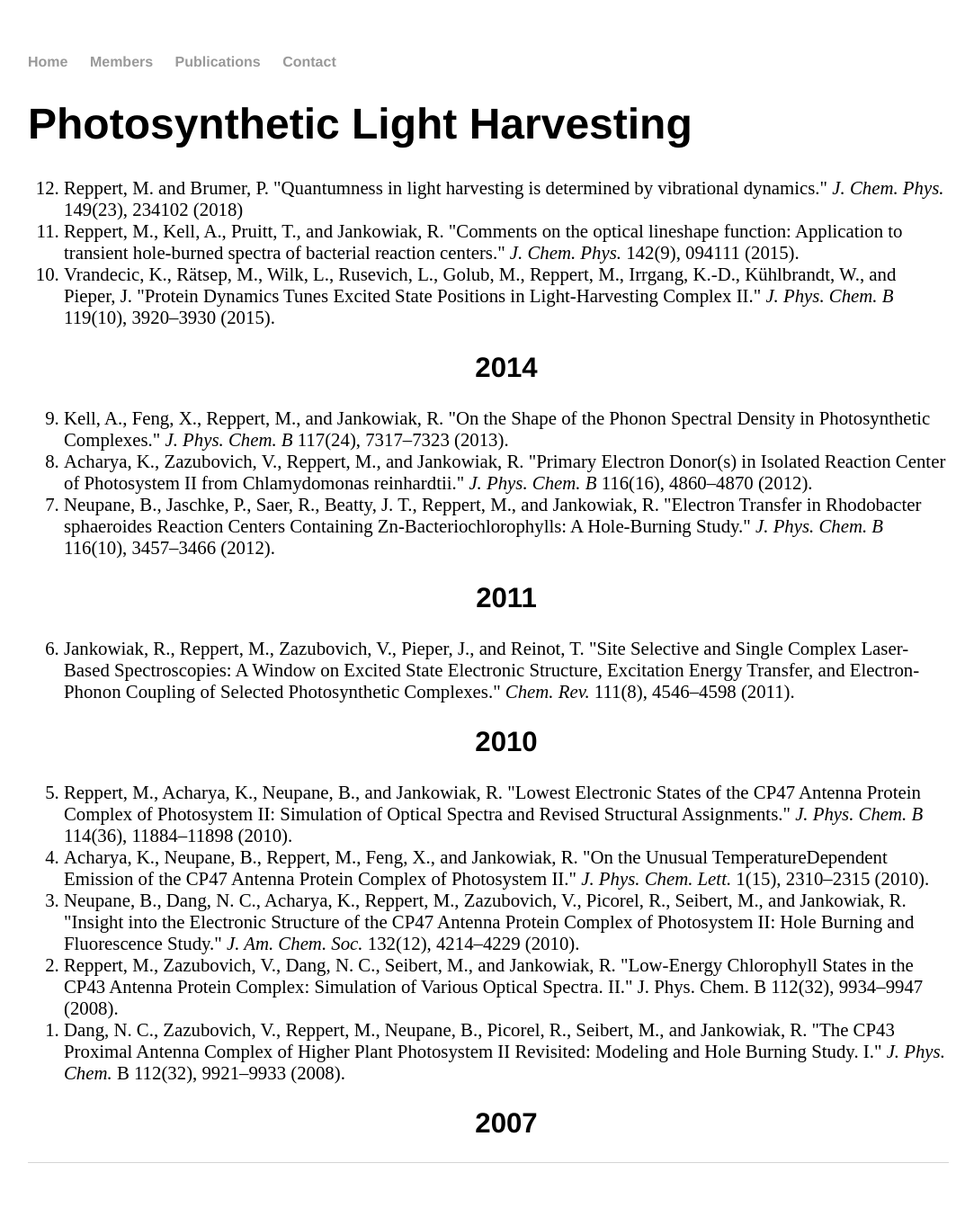
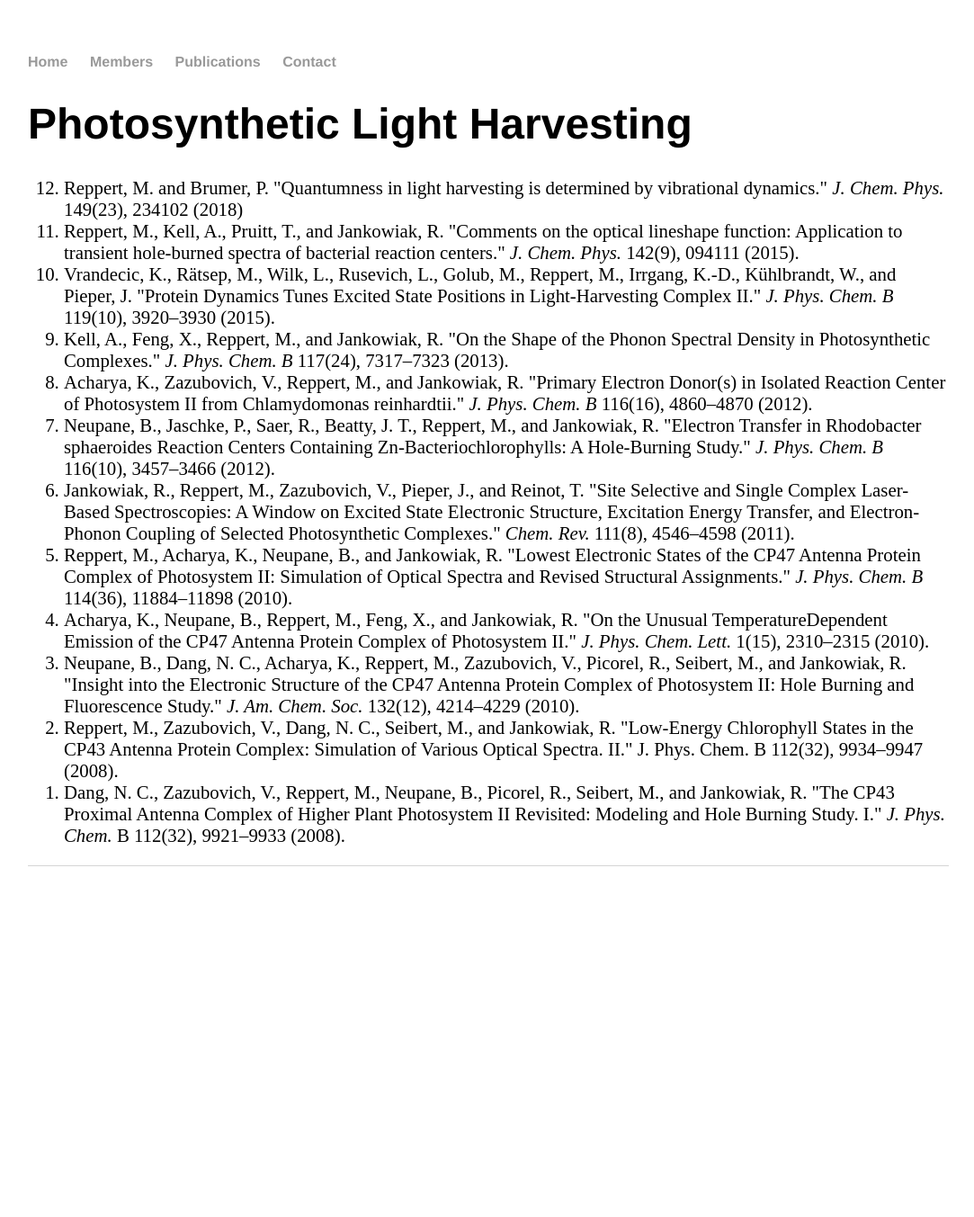
Before and after one commit to mreppert/mreppert.github.io, a Jekyll site: the page built from publications/photosynthesis/index.html, in a window 1280 px wide. Shown: the whole page at 90% size, without its empty margins (97-1180 px from the left). Built offline with Jekyll 4.4.1, drawn with Linux system fonts in a browser that asks for light colours; after the commit the page ends 1023 px from its top, so only the background shows below that.

Commit message:
Update index.html

```diff
--- a/publications/photosynthesis/index.html
+++ b/publications/photosynthesis/index.html
@@ -22,19 +22,15 @@ h2 {
   <li>Reppert, M. and Brumer, P. "Quantumness in light harvesting is determined by vibrational dynamics." <i>J. Chem. Phys.</i> 149(23), 234102 (2018)</li>
   <li>Reppert, M., Kell, A., Pruitt, T., and Jankowiak, R. "Comments on the optical lineshape function: Application to transient hole-burned spectra of bacterial reaction centers." <i>J. Chem. Phys.</i> 142(9), 094111 (2015).</li>
   <li>Vrandecic, K., R&auml;tsep, M., Wilk, L., Rusevich, L., Golub, M., Reppert, M., Irrgang, K.-D., K&uuml;hlbrandt, W., and Pieper, J. "Protein Dynamics Tunes Excited State Positions in Light-Harvesting Complex II." <i>J. Phys. Chem. B</i> 119(10), 3920–3930 (2015).</li>
-  <h2>2014</h2>
   <li>Kell, A., Feng, X., Reppert, M., and Jankowiak, R. "On the Shape of the Phonon Spectral Density in Photosynthetic Complexes." <i>J. Phys. Chem. B</i> 117(24), 7317–7323 (2013).</li>
   <li>Acharya, K., Zazubovich, V., Reppert, M., and Jankowiak, R. "Primary Electron Donor(s) in Isolated Reaction Center of Photosystem II from Chlamydomonas reinhardtii." <i>J. Phys. Chem. B</i> 116(16), 4860–4870 (2012).</li>
   <li>Neupane, B., Jaschke, P., Saer, R., Beatty, J. T., Reppert, M., and Jankowiak, R. "Electron Transfer in Rhodobacter sphaeroides Reaction Centers Containing Zn-Bacteriochlorophylls: A Hole-Burning Study." <i>J. Phys. Chem. B</i> 116(10), 3457–3466 (2012).
-    <h2>2011</h2>
   <li>Jankowiak, R., Reppert, M., Zazubovich, V., Pieper, J., and Reinot, T. "Site Selective and Single Complex Laser-Based Spectroscopies: A Window on Excited State Electronic Structure, Excitation Energy Transfer, and Electron-Phonon Coupling of Selected Photosynthetic Complexes." <i>Chem. Rev.</i> 111(8), 4546–4598 (2011).</li>
-  <h2>2010</h2>
   <li>Reppert, M., Acharya, K., Neupane, B., and Jankowiak, R. "Lowest Electronic States of the CP47 Antenna Protein Complex of Photosystem II: Simulation of Optical Spectra and Revised Structural Assignments." <i>J. Phys. Chem. B</i> 114(36), 11884–11898 (2010).</li>
   <li>Acharya, K., Neupane, B., Reppert, M., Feng, X., and Jankowiak, R. "On the Unusual TemperatureDependent Emission of the CP47 Antenna Protein Complex of Photosystem II." <i>J. Phys. Chem. Lett.</i> 1(15), 2310–2315 (2010).</li>
   <li>Neupane, B., Dang, N. C., Acharya, K., Reppert, M., Zazubovich, V., Picorel, R., Seibert, M., and Jankowiak, R. "Insight into the Electronic Structure of the CP47 Antenna Protein Complex of Photosystem II: Hole Burning and Fluorescence Study." <i>J. Am. Chem. Soc.</i> 132(12), 4214–4229 (2010).</li>
   <li>Reppert, M., Zazubovich, V., Dang, N. C., Seibert, M., and Jankowiak, R. "Low-Energy Chlorophyll States in the CP43 Antenna Protein Complex: Simulation of Various Optical Spectra. II." J. Phys. Chem. B 112(32), 9934–9947 (2008).</li>
   <li>Dang, N. C., Zazubovich, V., Reppert, M., Neupane, B., Picorel, R., Seibert, M., and Jankowiak, R. "The CP43 Proximal Antenna Complex of Higher Plant Photosystem II Revisited: Modeling and Hole Burning Study. I." <i>J. Phys. Chem.</i> B 112(32), 9921–9933 (2008).</li>
-  <h2>2007</h2>
 </ol>
 
 
```
